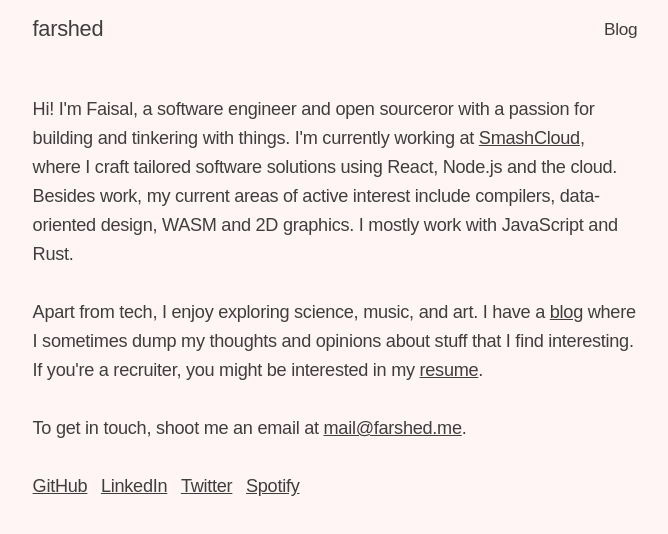
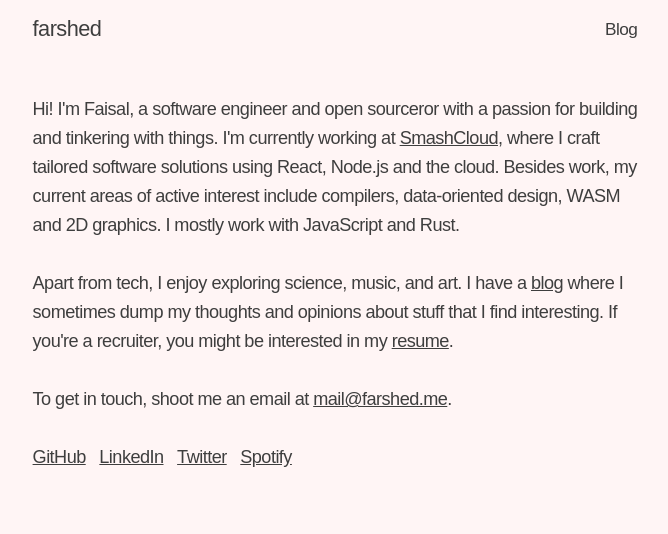
Before and after one commit to farshed/farshed.github.io, an Astro site: page / in a window 1280 px wide. Shown: the whole page, without its empty margins (305-973 px from the left). Built offline with nearby package versions, Linux system fonts and the light colour scheme; Astro itself is replaced by a stand-in of ours; a web font is replaced by a local one.

Commit message:
Decrease letter-spacing

```diff
--- a/package.json
+++ b/package.json
@@ -4,7 +4,7 @@
   "version": "1.0.0",
   "license": "MIT",
   "scripts": {
-    "dev": "astro dev --port 3000",
+    "dev": "astro dev --port 3001",
     "start": "astro dev",
     "build": "astro build",
     "preview": "astro preview",
--- a/src/styles/global.scss
+++ b/src/styles/global.scss
@@ -43,7 +43,7 @@ $font-mono: ui-monospace, SFMono-Regular, Menlo, Monaco, Consolas, Liberation Mo
 
 :root {
   font-family: 'Inter', sans-serif;
-  letter-spacing: -0.015rem;
+  letter-spacing: -0.03rem;
   @supports (font-variation-settings: normal) {
     font-family: 'Inter var', sans-serif;
   }
```
